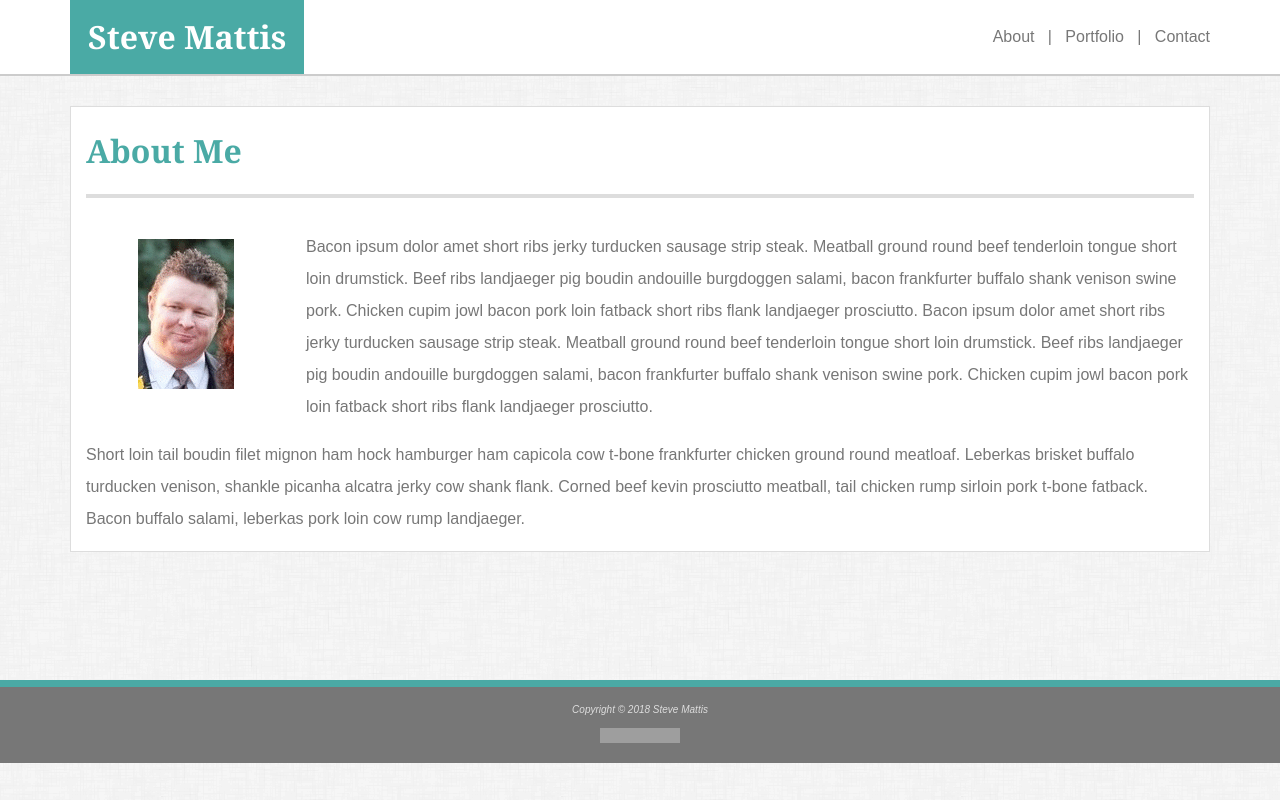
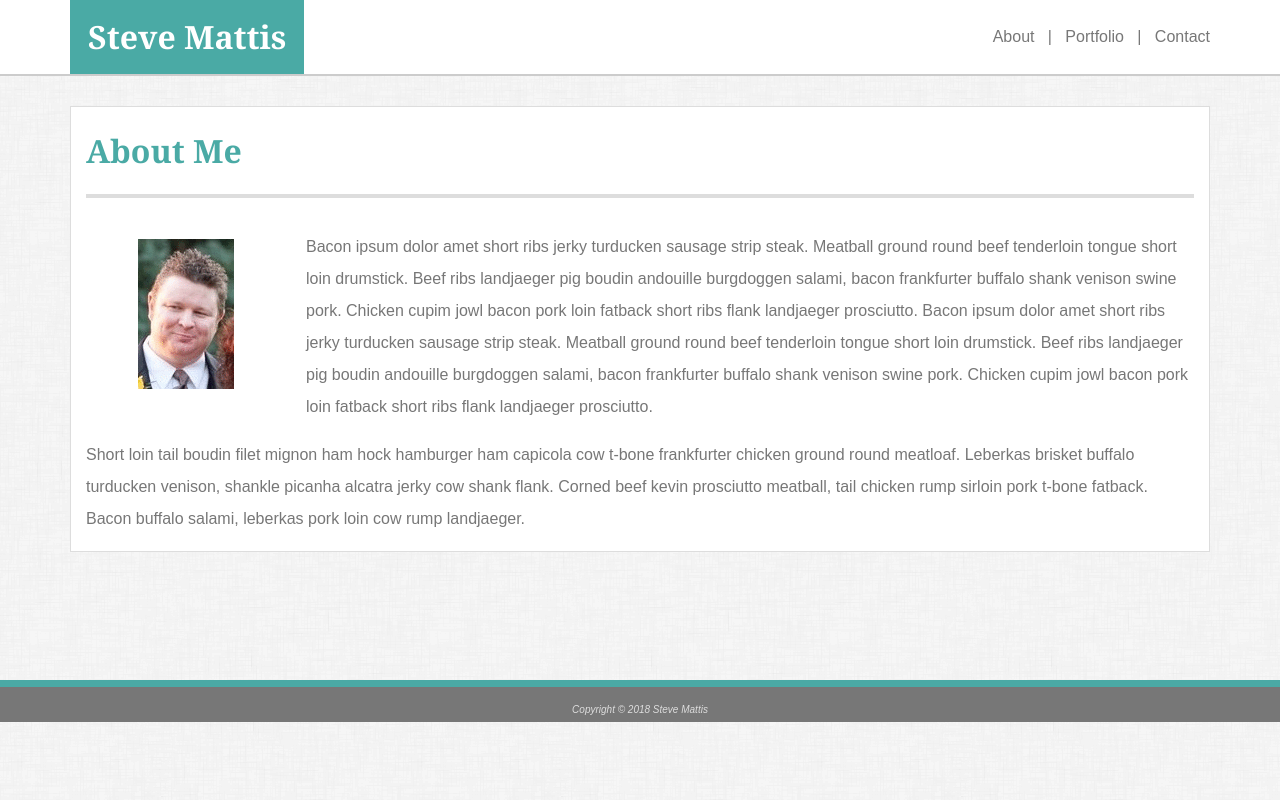
Before and after one commit to smattis18/Bootstrap-Portfolio, a plain HTML site: page index.html in a window 1280 px wide. Drawn offline with nearby package versions, Linux system fonts and the light colour scheme; grey boxes are pictures that could not be loaded.

Commit message:
added bio, removed validator, added projects, added contact links, github, linkedin

```diff
--- a/index.html
+++ b/index.html
@@ -3,7 +3,7 @@
 
 <head>
     <meta charset="UTF-8">
-    <meta name="description" content="A digital portfolio created by and for Steve Mattis">
+    <meta name="description" content="A digital portfolio by Steve Mattis">
     <meta name="author" content="Steve Mattis">
     <meta name="robots" content="index">
     <meta name="viewport" content="width=device-width, initial-scale=1.0, shrink-to-fit=no">
@@ -105,11 +105,11 @@
             <div class="row">
                 <div class="col-lg-12">
                 <em>Copyright &copy; 2018 Steve Mattis</em>
-                <p>
-                    <a href="http://validator.w3.org/check/referer">
+                <!--<p>
+                    <a href="http://validator.w3.org/check?uri=https://smattis18.github.io/Bootstrap-Portfolio/index.html">
                         <img src="http://www.netwebdev.net/webclass/images/valid-html5.png" alt="Valid HTML5!" height="15" width="80" />
                     </a>
-                </p>
+                </p>-->
                 </div>
             </div>
         </div>
```
Also changed, not shown: contact.html (+1 -1 lines), portfolio.html (+1 -1 lines).
